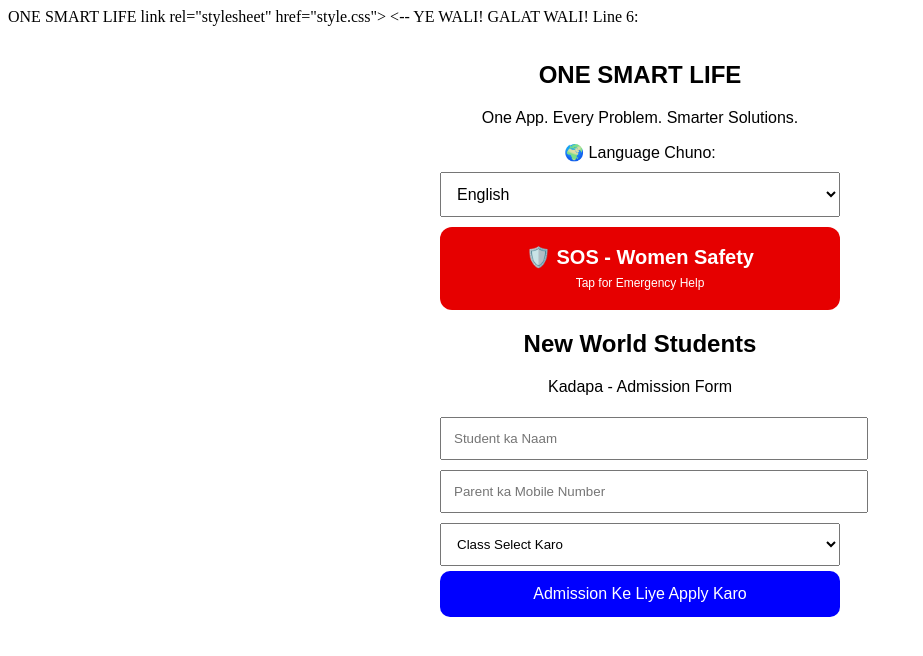
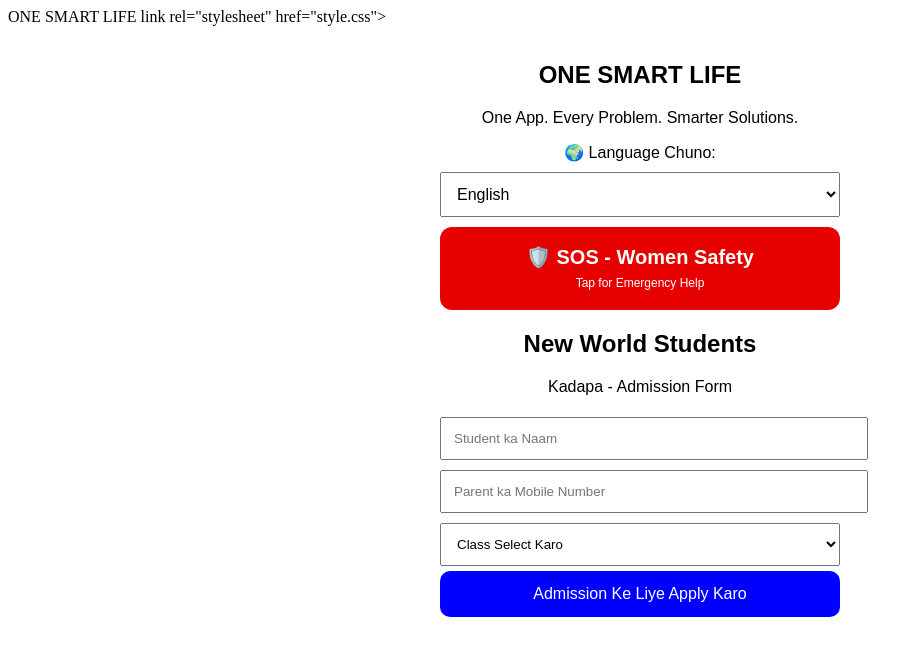
Before and after one commit to ashwinipratapure09-cmd/tuition-website, a plain HTML site: page index.html in a window 1280 px wide. Shown: the whole page, without its empty margins (0-923 px from the left). Drawn offline with Linux system fonts and the light colour scheme.

Commit message:
Update index.html

```diff
--- a/index.html
+++ b/index.html
@@ -2,8 +2,8 @@
 <html><head>
 <meta name="viewport"...
 <title>ONE SMART LIFE</title>
-link rel="stylesheet" href="style.css">  <-- YE WALI! GALAT WALI!
-Line 6: </head><body>
+link rel="stylesheet" href="style.css">
+</head><body>
 <div style="max-width:400px;margin:auto;font-family:sans-serif;text-align:center;padding:15px">
 <h2>ONE SMART LIFE</h2>
 <p>One App. Every Problem. Smarter Solutions.</p>
```
